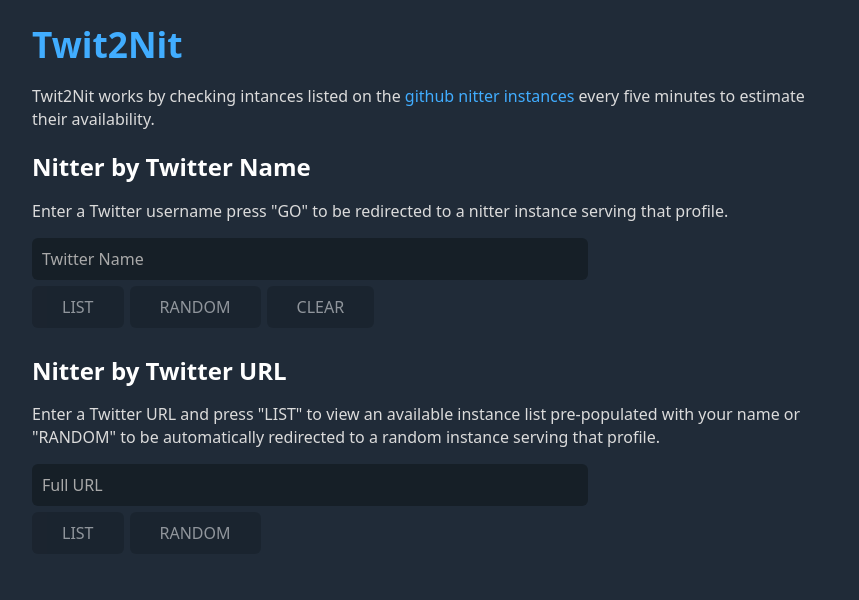
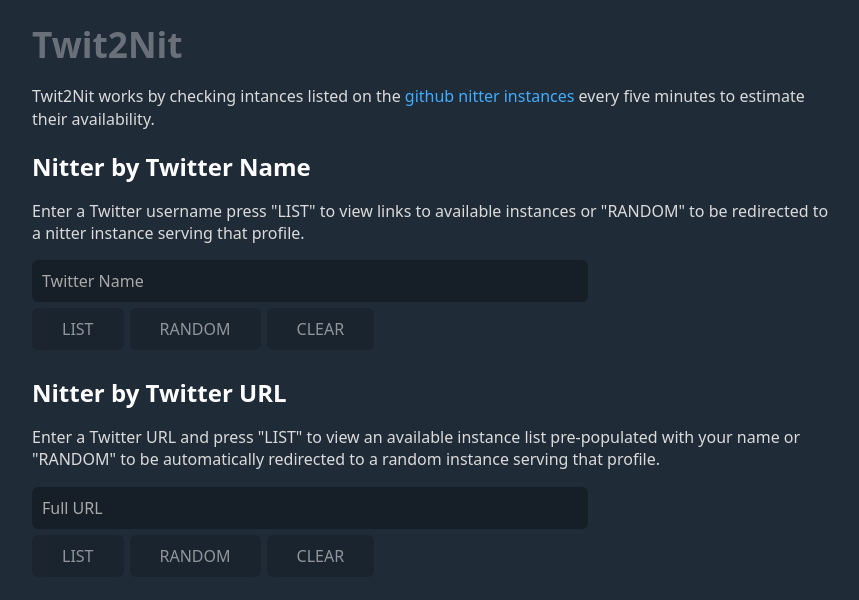
Before and after one commit to ktleary/twit2nit.xyz, a React (Create React App) app: page / in a window 1280 px wide. Shown: the top 600 px of the page, without its empty margins (208-1067 px from the left). Built offline with nearby package versions, Linux system fonts and the light colour scheme.

Commit message:
add list, slashcontrol to Url

```diff
--- a/src/components/header.js
+++ b/src/components/header.js
@@ -1,8 +1,15 @@
 import React from "react";
+
+const linkStyle = {
+  color: "rgba(255, 255, 255, 0.33)",
+  textDecoration: "none"
+};
 
 const Header = () => (
   <h1>
-    <a href="/">Twit2Nit</a>
+    <a href="/" style={linkStyle}>
+      Twit2Nit
+    </a>
   </h1>
 );
 
--- a/src/components/name.js
+++ b/src/components/name.js
@@ -1,22 +1,9 @@
 import React, { useEffect, useState } from "react";
 import List from "./list";
+import { buildUrls, feelingLucky } from "../util";
 
 const inputStyle = {
   width: "67%",
-};
-
-const buildUrls = (instances, name) =>
-  instances.reduce(
-    (agg, instance) => [...agg, instance.concat("/").concat(name)],
-    []
-  );
-
-const randomListItem = list => Math.floor(Math.random() * list.length);
-const getRandomListItem = list => list[randomListItem(list)];
-
-const feelingLucky = instanceLinks => {
-  const selectedInstanceLink = getRandomListItem(instanceLinks);
-  document.location.href = selectedInstanceLink;
 };
 
 const Name = ({ instances }) => {
@@ -34,8 +21,9 @@
     <section>
       <h2>Nitter by Twitter Name</h2>
       <p>
-        Enter a Twitter username press "GO" to be redirected to a nitter
-        instance serving that profile.
+        Enter a Twitter username press "LIST" to view links to available
+        instances or "RANDOM" to be redirected to a nitter instance serving that
+        profile.
       </p>
       <p>
         <input
--- a/src/components/url.js
+++ b/src/components/url.js
@@ -1,16 +1,48 @@
-import React from "react";
+import React, { useEffect, useState } from "react";
+import List from "./list";
+import {
+  buildUrls,
+  feelingLucky,
+  getPathname,
+  isValidUrl,
+  removeLeadingSlash,
+} from "../util";
 
 const inputStyle = {
   width: "67%",
 };
 
-const Url = ({ twitterUrl, setTwitterUrl, validUrl }) => (
+const Url = ({ instances }) => {
+  const [twitterUrl, setTwitterUrl] = useState("");
+  const [name, setName] = useState("");
+  const [instanceLinks, setInstanceLinks] = useState([]);
+  const [showList, setShowList] = useState(false);
+
+  const disabledShowGo = !name;
+  const disabledClear = !twitterUrl;
+
+  useEffect(() => {
+    if (twitterUrl && isValidUrl(twitterUrl)) {
+      const pathname = removeLeadingSlash(getPathname(twitterUrl));
+      setName(pathname);
+    } else {
+      setName("");
+    }
+  }, [twitterUrl]);
+
+  useEffect(() => {
+    if (instances && name) {
+      setInstanceLinks(buildUrls(instances, name));
+    }
+  }, [instances, name]);
+
+  return (
     <section>
       <h2>Nitter by Twitter URL</h2>
       <p>
         Enter a Twitter URL and press "LIST" to view an available instance list
-      pre-populated with your name or "RANDOM" to be automatically redirected to
-      a random instance serving that profile.
+        pre-populated with your name or "RANDOM" to be automatically redirected
+        to a random instance serving that profile.
       </p>
       <p>
         <input
@@ -22,14 +54,31 @@
           value={twitterUrl}
           onChange={e => setTwitterUrl(e.target.value)}
         />
-      <button id="urlShowList" disabled={!validUrl}>
+        <button
+          id="urlShowList"
+          disabled={disabledShowGo}
+          onClick={() => setShowList(!showList)}
+        >
           LIST
         </button>
-      <button id="urlGoRandom" disabled={!validUrl}>
+        <button
+          id="urlGoRandom"
+          disabled={disabledShowGo}
+          onClick={() => feelingLucky(instanceLinks)}
+        >
           RANDOM
         </button>
+        <button
+          id="urlClear"
+          disabled={disabledClear}
+          onClick={() => setTwitterUrl("")}
+        >
+          CLEAR
+        </button>
       </p>
+      {showList && !disabledShowGo && <List instanceLinks={instanceLinks} />}
     </section>
   );
+};
 
 export default Url;
--- a/src/util.js
+++ b/src/util.js
@@ -7,4 +7,30 @@
   }
 };
 
-export { isValidUrl };
+const buildUrls = (instances, name) =>
+  instances.reduce(
+    (agg, instance) => [...agg, instance.concat("/").concat(name)],
+    []
+  );
+
+const randomListItem = list => Math.floor(Math.random() * list.length);
+const getRandomListItem = list => list[randomListItem(list)];
+
+const feelingLucky = instanceLinks => {
+  const selectedInstanceLink = getRandomListItem(instanceLinks);
+  document.location.href = selectedInstanceLink;
+};
+
+const getPathname = url => {
+  try {
+    const newUrl = new URL(url);
+    return newUrl.pathname;
+  } catch {
+    return "";
+  }
+};
+
+const removeLeadingSlash = pathname =>
+  pathname.charAt(0) === "/" ? pathname.slice(1) : pathname;
+
+export { buildUrls, feelingLucky, getPathname, isValidUrl, removeLeadingSlash };
```
Lines whose indentation alone changed are shown as unchanged.
